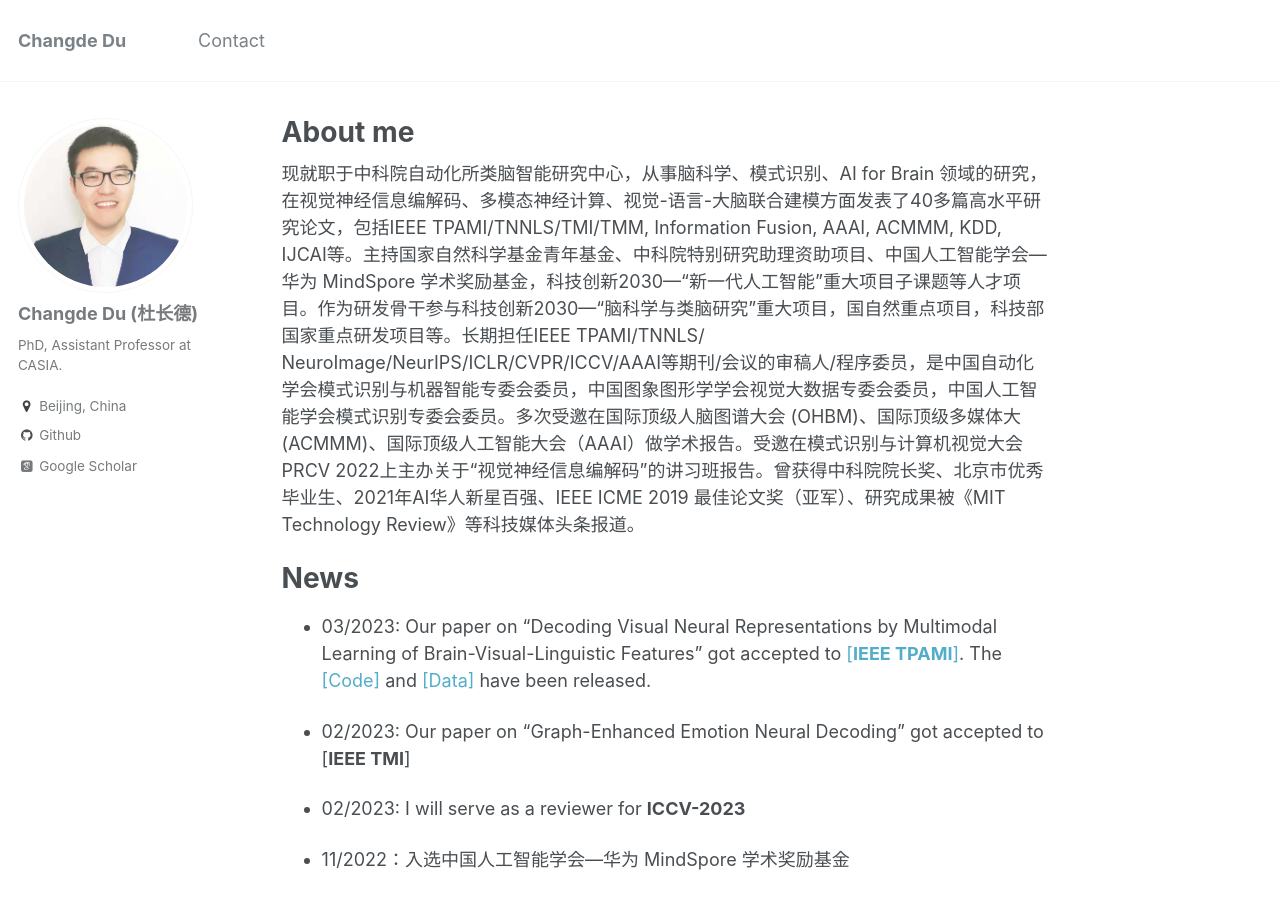
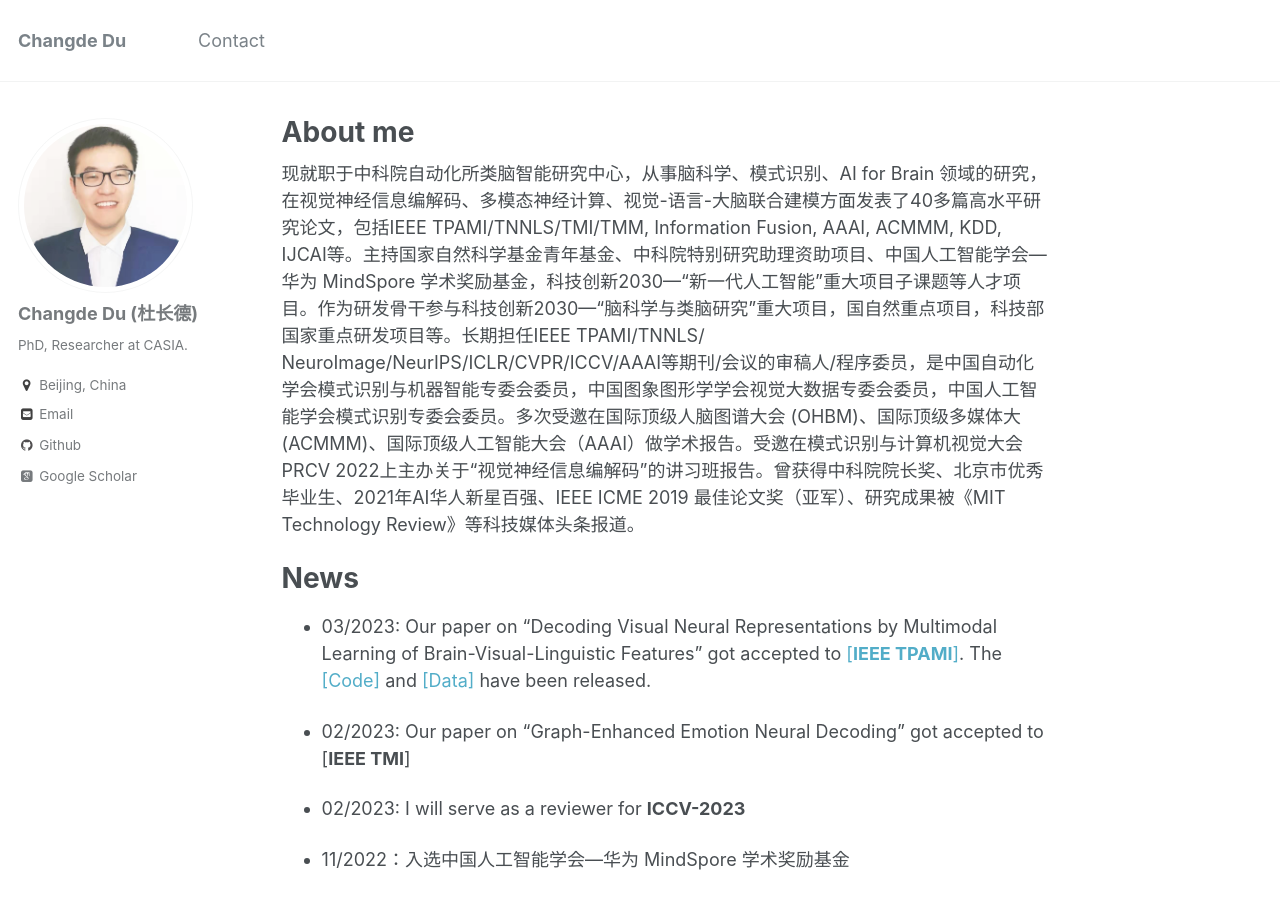
Before and after one commit to ChangdeDu/changdedu.github.io, a Jekyll site: the page built from _pages/about.md, in a window 1280 px wide and 900 px high. Built offline with Jekyll 4.4.1, drawn with Linux system fonts in a browser that asks for light colours; some web fonts are replaced.

Commit message:
Update _config.yml

```diff
--- a/_config.yml
+++ b/_config.yml
@@ -81,11 +81,11 @@ analytics:
 author:
   name             : "Changde Du (杜长德)"
   avatar           : "profile.jpg"
-  bio              : "PhD, Assistant Professor at CASIA."
+  bio              : "PhD, Researcher at CASIA."
   location         : "Beijing, China"
   employer         :
   googlescholar    : "https://scholar.google.com/citations?user=ef2EFsYAAAAJ&hl=zh-CN"
-  email            :
+  email            :  "duchangde@gmail.com"
   uri              :
   bitbucket        :
   codepen          :
```
